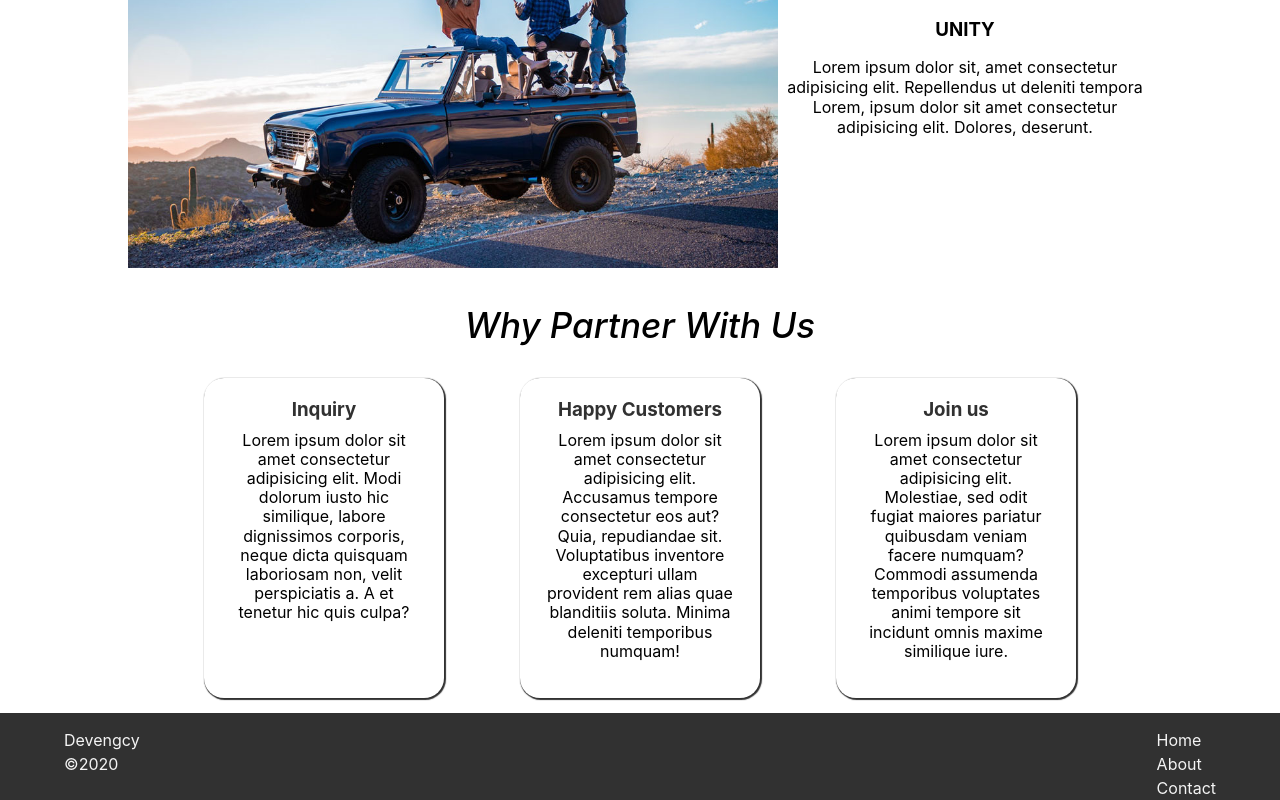
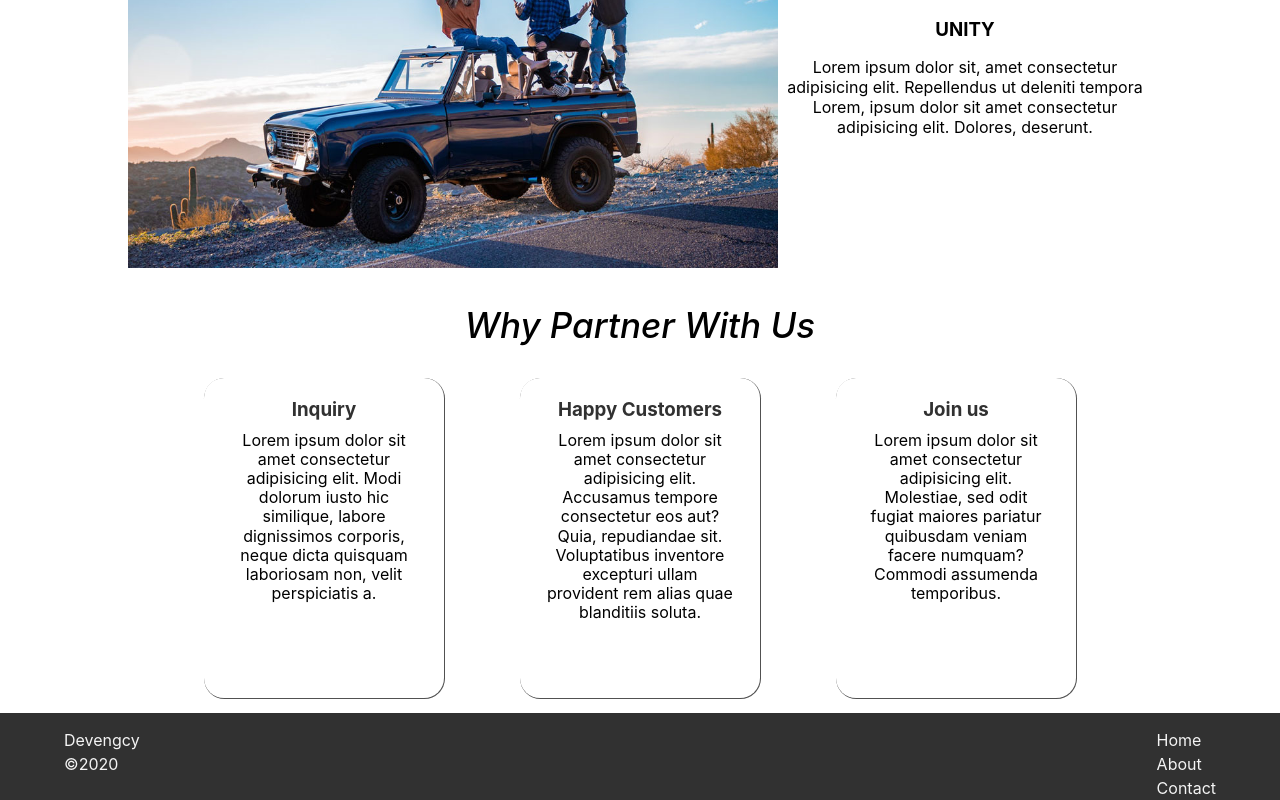
Before and after one commit to dev-empire/my-consultancy, a React (Create React App) app: page / in a window 1280 px wide. Shown: the part 1342-2142 px from the top of the page. Built offline with nearby package versions, Linux system fonts and the light colour scheme.

Commit message:
commit changes

```diff
--- a/src/App.css
+++ b/src/App.css
@@ -88,12 +88,15 @@
   width: 15rem;
   height: 20rem;
   padding: 10px;
-  box-shadow: #313131 1px 1px 1px 1px;
+  box-shadow: #515151 0.5px 0.5px 0.5px 0.5px;
 }
-
+.shadow {
+  -webkit-box-shadow: 0 0.5rem 1rem rgba(0, 0, 0, 0.015) !important;
+  box-shadow: 0 0.5rem 1rem rgba(0, 0, 0, 0.015) !important;
+}
 .flexbox > div:hover {
   padding: 0;
-  box-shadow: #515151 2.5px 2.5px 5px;
+  box-shadow: #313131 2.5px 2.5px 5px;
   cursor: pointer;
   padding: 20px;
 }
--- a/src/components/Home.js
+++ b/src/components/Home.js
@@ -9,9 +9,8 @@ const Home = () => {
       <div className="container">
         <div className="section-1">
           <h1 className="head">Our Agency</h1>
-
           <div className="grid">
-            <div>
+            <div className="shadow">
               <h3>ECSTASY</h3>
               <p>
                 Lorem ipsum dolor sit, amet consectetur adipisicing elit.
@@ -45,8 +44,7 @@ const Home = () => {
               <p>
                 Lorem ipsum dolor sit amet consectetur adipisicing elit. Modi
                 dolorum iusto hic similique, labore dignissimos corporis, neque
-                dicta quisquam laboriosam non, velit perspiciatis a. A et
-                tenetur hic quis culpa?
+                dicta quisquam laboriosam non, velit perspiciatis a.
               </p>
             </div>
             <div className="flex-item">
@@ -55,7 +53,7 @@ const Home = () => {
                 Lorem ipsum dolor sit amet consectetur adipisicing elit.
                 Accusamus tempore consectetur eos aut? Quia, repudiandae sit.
                 Voluptatibus inventore excepturi ullam provident rem alias quae
-                blanditiis soluta. Minima deleniti temporibus numquam!
+                blanditiis soluta.
               </p>
             </div>
             <div className="flex-item">
@@ -63,8 +61,7 @@ const Home = () => {
               <p>
                 Lorem ipsum dolor sit amet consectetur adipisicing elit.
                 Molestiae, sed odit fugiat maiores pariatur quibusdam veniam
-                facere numquam? Commodi assumenda temporibus voluptates animi
-                tempore sit incidunt omnis maxime similique iure.
+                facere numquam? Commodi assumenda temporibus.
               </p>
             </div>
           </div>
```
